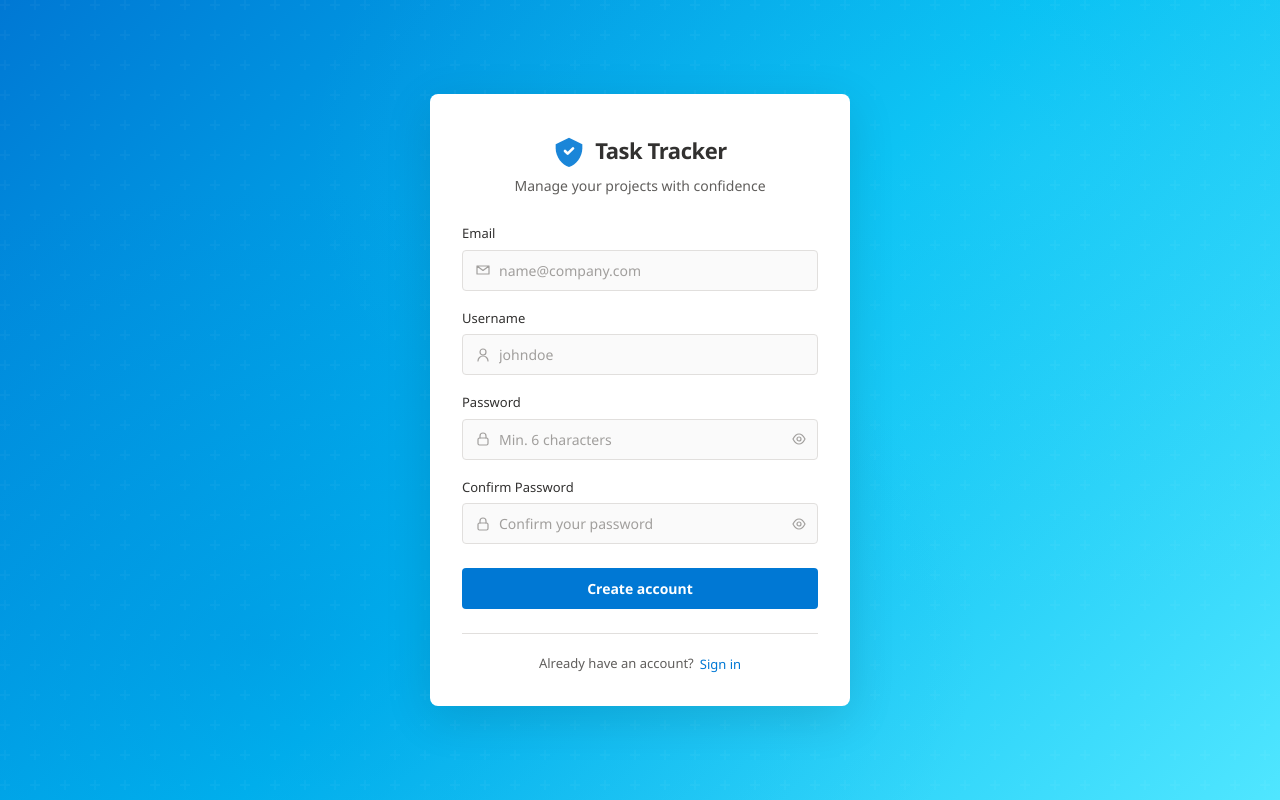
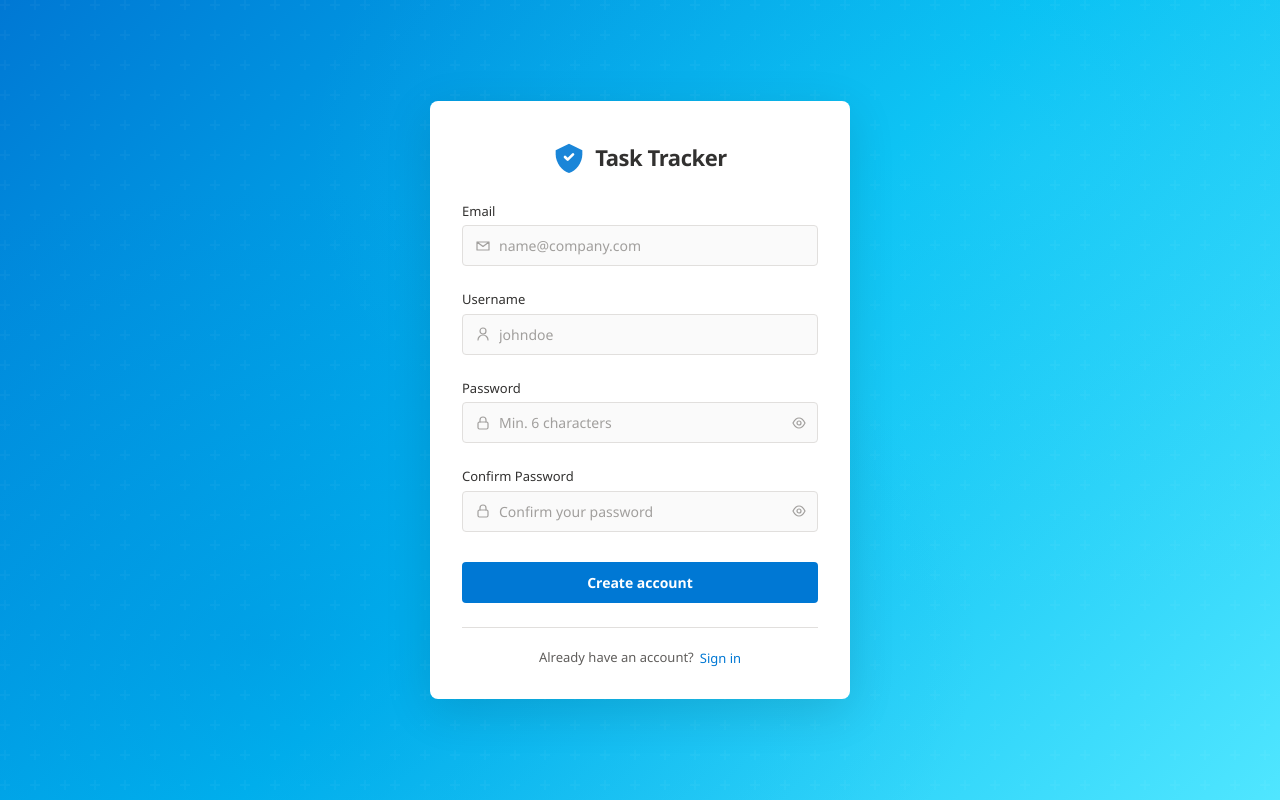
Before and after one commit to khomiak-denys/task-tracker-web, an Angular app: page /auth in a window 1280 px wide. Both pictures are taken after a click on the button "Sign up". Built offline with nearby package versions, Linux system fonts and the light colour scheme.

Commit message:
fix(inputs): update gap

```diff
--- a/src/app/features/auth/auth.html
+++ b/src/app/features/auth/auth.html
@@ -18,7 +18,6 @@
         </svg>
         <span class="auth-logo-text">Task Tracker</span>
       </div>
-      <p class="auth-subtitle">Manage your projects with confidence</p>
     </div>
 
     @if (state$ | async; as state) {
@@ -39,12 +38,13 @@
                 autocomplete="email"
               />
             </div>
+            <div class="field-error-slot" aria-live="polite">
               @if (loginForm.get('email')?.hasError('required') && loginForm.get('email')?.touched && !loginForm.get('email')?.hasError('serverError')) {
                 <span class="field-error">Email is required</span>
-            }
-            @if (loginForm.get('email')?.hasError('email') && loginForm.get('email')?.touched && !loginForm.get('email')?.hasError('serverError')) {
+              } @else if (loginForm.get('email')?.hasError('email') && loginForm.get('email')?.touched && !loginForm.get('email')?.hasError('serverError')) {
                 <span class="field-error">Enter a valid email address</span>
               }
+            </div>
           </div>
 
           <div class="form-field">
@@ -76,9 +76,11 @@
                 }
               </button>
             </div>
+            <div class="field-error-slot" aria-live="polite">
               @if (loginForm.get('password')?.hasError('required') && loginForm.get('password')?.touched && !loginForm.get('password')?.hasError('serverError')) {
                 <span class="field-error">Password is required</span>
               }
+            </div>
           </div>
 
           <button
@@ -114,12 +116,13 @@
                 autocomplete="email"
               />
             </div>
+            <div class="field-error-slot" aria-live="polite">
               @if (registerForm.get('email')?.hasError('required') && registerForm.get('email')?.touched && !registerForm.get('email')?.hasError('serverError')) {
                 <span class="field-error">Email is required</span>
-            }
-            @if (registerForm.get('email')?.hasError('email') && registerForm.get('email')?.touched && !registerForm.get('email')?.hasError('serverError')) {
+              } @else if (registerForm.get('email')?.hasError('email') && registerForm.get('email')?.touched && !registerForm.get('email')?.hasError('serverError')) {
                 <span class="field-error">Enter a valid email address</span>
               }
+            </div>
           </div>
 
           <div class="form-field">
@@ -137,12 +140,13 @@
                 autocomplete="username"
               />
             </div>
+            <div class="field-error-slot" aria-live="polite">
               @if (registerForm.get('userName')?.hasError('required') && registerForm.get('userName')?.touched && !registerForm.get('userName')?.hasError('serverError')) {
                 <span class="field-error">Username is required</span>
-            }
-            @if (registerForm.get('userName')?.hasError('minlength') && registerForm.get('userName')?.touched && !registerForm.get('userName')?.hasError('serverError')) {
+              } @else if (registerForm.get('userName')?.hasError('minlength') && registerForm.get('userName')?.touched && !registerForm.get('userName')?.hasError('serverError')) {
                 <span class="field-error">Username must be at least 3 characters</span>
               }
+            </div>
           </div>
 
           <div class="form-field">
@@ -174,12 +178,13 @@
                 }
               </button>
             </div>
+            <div class="field-error-slot" aria-live="polite">
               @if (registerForm.get('password')?.hasError('required') && registerForm.get('password')?.touched && !registerForm.get('password')?.hasError('serverError')) {
                 <span class="field-error">Password is required</span>
-            }
-            @if (registerForm.get('password')?.hasError('minlength') && registerForm.get('password')?.touched && !registerForm.get('password')?.hasError('serverError')) {
+              } @else if (registerForm.get('password')?.hasError('minlength') && registerForm.get('password')?.touched && !registerForm.get('password')?.hasError('serverError')) {
                 <span class="field-error">Password must be at least 6 characters</span>
               }
+            </div>
           </div>
 
           <div class="form-field">
@@ -223,11 +228,13 @@
                 }
               </button>
             </div>
+            <div class="field-error-slot" aria-live="polite">
               @if (registerForm.get('confirmPassword')?.hasError('required') && registerForm.get('confirmPassword')?.touched && !registerForm.get('confirmPassword')?.hasError('serverError')) {
                 <span class="field-error">Confirm password is required</span>
               } @else if (registerForm.hasError('passwordMismatch') && registerForm.get('confirmPassword')?.touched) {
                 <span class="field-error">Passwords do not match</span>
               }
+            </div>
           </div>
 
           <button
--- a/src/app/features/auth/auth.scss
+++ b/src/app/features/auth/auth.scss
@@ -74,6 +74,7 @@ $azure-shadow-lg: 0 12px 48px rgba(0, 0, 0, 0.12);
     opacity: 0;
     transform: translateY(24px);
   }
+
   to {
     opacity: 1;
     transform: translateY(0);
@@ -91,7 +92,6 @@ $azure-shadow-lg: 0 12px 48px rgba(0, 0, 0, 0.12);
   align-items: center;
   justify-content: center;
   gap: 0.625rem;
-  margin-bottom: 0.5rem;
 }
 
 .auth-logo-text {
@@ -101,24 +101,18 @@ $azure-shadow-lg: 0 12px 48px rgba(0, 0, 0, 0.12);
   letter-spacing: -0.02em;
 }
 
-.auth-subtitle {
-  font-size: 0.875rem;
-  color: $azure-text-secondary;
-  margin: 0;
-}
-
 
 /* -- Form --------------------------------------------------------- */
 .auth-form {
   display: flex;
   flex-direction: column;
-  gap: 1.125rem;
+  gap: 0.25rem;
 }
 
 .form-field {
   display: flex;
   flex-direction: column;
-  gap: 0.375rem;
+  gap: 0.25rem;
 
   label {
     font-size: 0.8125rem;
@@ -195,9 +189,18 @@ input {
   }
 }
 
+.field-error-slot {
+  min-height: 1rem;
+  font-size: 0.75rem;
+  line-height: 1rem;
+  display: flex;
+  align-items: center;
+}
+
 .field-error {
   font-size: 0.75rem;
   color: $azure-error;
+  line-height: 1rem;
   animation: errorFadeIn 0.2s ease;
 }
 
--- a/src/app/features/profile/profile.html
+++ b/src/app/features/profile/profile.html
@@ -178,12 +178,13 @@
                         formControlName="userName"
                         placeholder="Username"
                       />
+                      <div class="field-error-slot" aria-live="polite">
                         @if (profileForm.get('userName')?.hasError('required') && profileForm.get('userName')?.touched) {
                           <span class="field-error">Username is required</span>
-                      }
-                      @if (profileForm.get('userName')?.hasError('minlength') && profileForm.get('userName')?.touched) {
+                        } @else if (profileForm.get('userName')?.hasError('minlength') && profileForm.get('userName')?.touched) {
                           <span class="field-error">Username must be at least 3 characters</span>
                         }
+                      </div>
                     </div>
 
                     <div class="field-group">
@@ -309,9 +310,11 @@
                             }
                           </button>
                         </div>
+                        <div class="field-error-slot" aria-live="polite">
                           @if (passwordForm.get('currentPassword')?.hasError('required') && passwordForm.get('currentPassword')?.touched && !passwordForm.get('currentPassword')?.hasError('serverError')) {
                             <span class="field-error">Current password is required</span>
                           }
+                        </div>
                       </div>
 
                       <div class="field-group">
@@ -352,12 +355,13 @@
                             }
                           </button>
                         </div>
+                        <div class="field-error-slot" aria-live="polite">
                           @if (passwordForm.get('newPassword')?.hasError('required') && passwordForm.get('newPassword')?.touched && !passwordForm.get('newPassword')?.hasError('serverError')) {
                             <span class="field-error">New password is required</span>
-                        }
-                        @if (passwordForm.get('newPassword')?.hasError('minlength') && passwordForm.get('newPassword')?.touched && !passwordForm.get('newPassword')?.hasError('serverError')) {
+                          } @else if (passwordForm.get('newPassword')?.hasError('minlength') && passwordForm.get('newPassword')?.touched && !passwordForm.get('newPassword')?.hasError('serverError')) {
                             <span class="field-error">New password must be at least 6 characters</span>
                           }
+                        </div>
                       </div>
 
                       <div class="field-group">
@@ -401,11 +405,13 @@
                             }
                           </button>
                         </div>
+                        <div class="field-error-slot" aria-live="polite">
                           @if (passwordForm.get('confirmNewPassword')?.hasError('required') && passwordForm.get('confirmNewPassword')?.touched && !passwordForm.get('confirmNewPassword')?.hasError('serverError')) {
                             <span class="field-error">Please confirm your new password</span>
                           } @else if (passwordForm.hasError('passwordMismatch') && passwordForm.get('confirmNewPassword')?.touched) {
                             <span class="field-error">Passwords do not match</span>
                           }
+                        </div>
                       </div>
 
                       <div class="form-actions">
--- a/src/app/features/profile/profile.scss
+++ b/src/app/features/profile/profile.scss
@@ -361,7 +361,7 @@ $azure-success-bg: #dff6dd;
 .form-schema {
   display: flex;
   flex-direction: column;
-  gap: 1rem;
+  gap: 0.25rem;
   max-width: 520px;
 }
 
@@ -399,7 +399,6 @@ $azure-success-bg: #dff6dd;
   }
 }
 
-.field-group .input-wrapper,
 .input-wrapper {
   position: relative;
   display: flex;
@@ -478,9 +477,18 @@ $azure-success-bg: #dff6dd;
   color: $azure-text-tertiary;
 }
 
+.field-error-slot {
+  min-height: 1rem;
+  font-size: 0.75rem;
+  line-height: 1rem;
+  display: flex;
+  align-items: center;
+}
+
 .field-error {
   font-size: 0.75rem;
   color: $azure-error;
+  line-height: 1rem;
 }
 
 /* -- Alerts -- */
--- a/src/app/features/profile/profile.ts
+++ b/src/app/features/profile/profile.ts
@@ -234,10 +234,20 @@ export class ProfileComponent implements OnInit {
     const uid = this.snapshot.userId;
     if (!uid) return;
 
-    this.updateState({ savingProfile: true });
     const { userName, fullName } = this.profileForm.getRawValue();
     const cleanUserName = typeof userName === 'string' ? userName.trim() : userName;
     const cleanFullName = typeof fullName === 'string' && fullName.trim() ? fullName.trim() : null;
+
+    const current = this.stateSubject.value.profile;
+    const currentUserName = current?.userName?.trim() ?? '';
+    const currentFullName = current?.fullName?.trim() ? current.fullName.trim() : null;
+
+    if (cleanUserName === currentUserName && cleanFullName === currentFullName) {
+      this.notificationService.info('No changes were made.');
+      return;
+    }
+
+    this.updateState({ savingProfile: true });
 
     this.userService
       .updateProfile(uid, { userName: cleanUserName, fullName: cleanFullName })
```
Also changed, not shown: 1 other file (tests, documents, lock files or other folders). Lines whose indentation alone changed are shown as unchanged.
